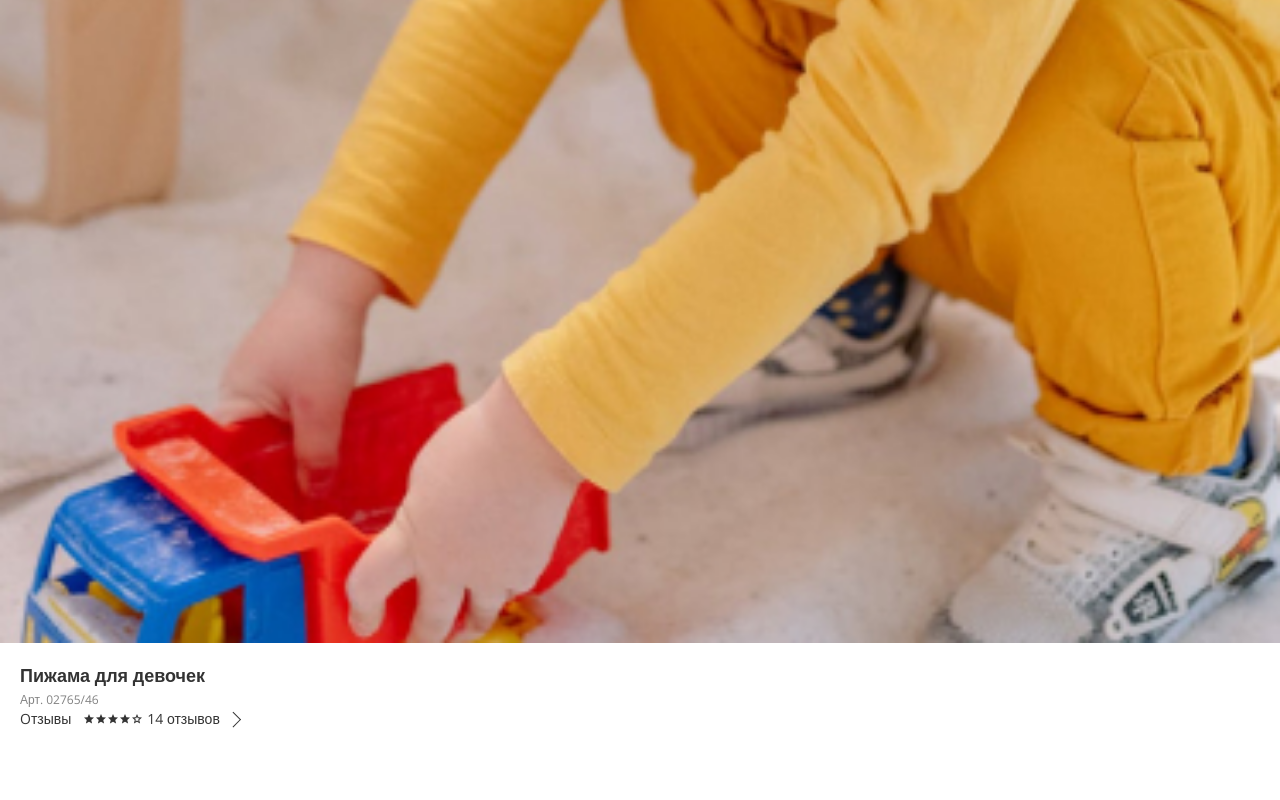
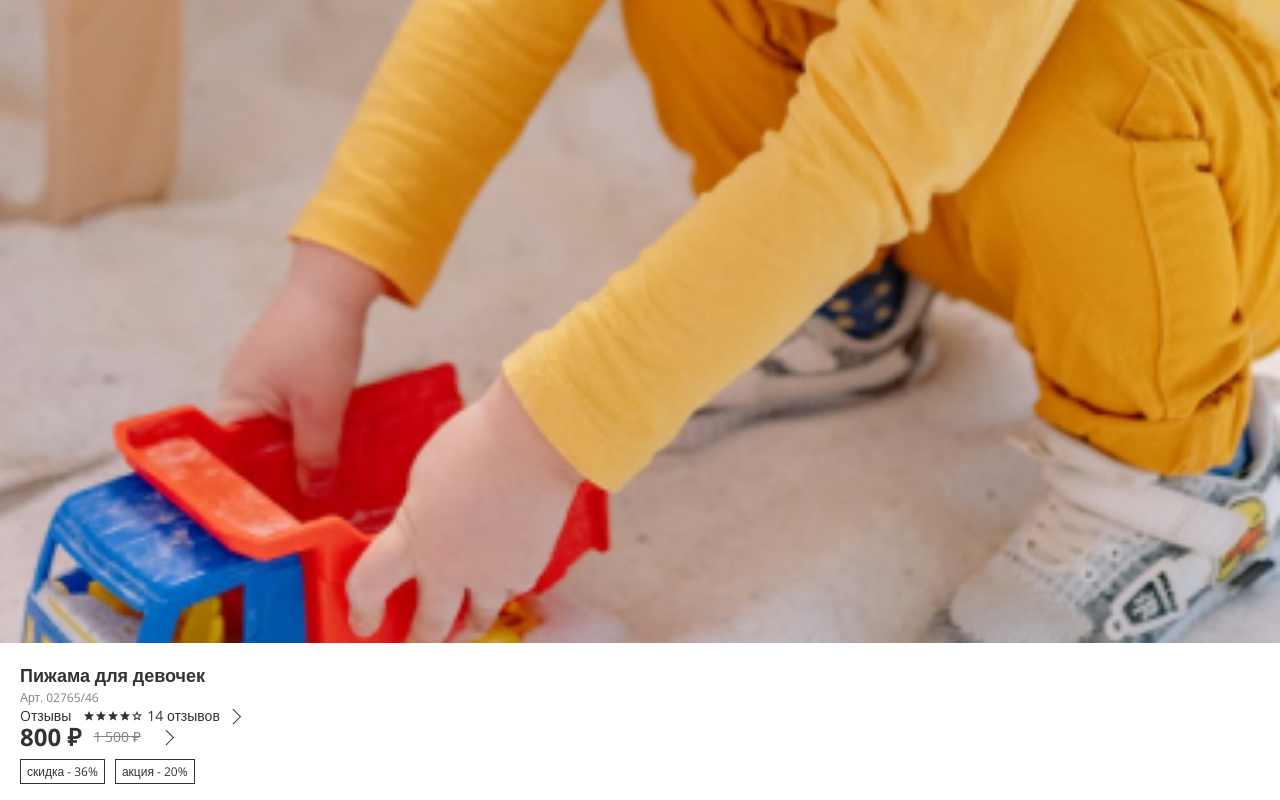
Before and after one commit to wzdorowa/online-store-pag, a Vue app: page / in a window 1280 px wide. Shown: the part 1067-1867 px from the top of the page. Before the commit the page ends 1815 px from the top, so only its background shows below. Built offline with nearby package versions, Linux system fonts and the light colour scheme.

Commit message:
Добавила компонент AppPrice ответственный за отрисовку стоимости товара

```diff
--- a/src/App.vue
+++ b/src/App.vue
@@ -26,6 +26,11 @@ export default {
         reviews: {
           rating: 4,
           numberReviews: 14
+        },
+        price: {
+          base: 1500,
+          discountPrice: 800,
+          tags: ['скидка - 36%', 'акция - 20%']
         }
       }
     }
@@ -44,6 +49,7 @@ export default {
 
 #app {
   font-family: 'Open Sans', Arial, Helvetica, sans-serif;
+  font-size: 14px;
   -webkit-font-smoothing: antialiased;
   -moz-osx-font-smoothing: grayscale;
   color: #333333;
--- /dev/null
+++ b/src/components/AppLink.vue
@@ -0,0 +1,20 @@
+<template lang="pug">
+span.link(href=link)
+</template>
+
+<script>
+export default {
+  props: ['link']
+}
+</script>
+
+<style lang="scss" scoped>
+  .link {
+      display: inline-block;
+      width: 10.5px;
+      height: 10.5px;
+      border-top: 1px solid #333333;
+      border-right: 1px solid #333333;
+      transform: rotate(45deg);
+    }
+</style>
--- /dev/null
+++ b/src/components/AppPrice.vue
@@ -0,0 +1,64 @@
+<template lang="pug">
+.price
+  .price__cost
+    span.price__current-value(v-if="price.discountPrice !== undefined") {{formatCost(price.discountPrice)}} &#x20bd
+    span.price__base.price__base_crossed-out(v-if="price.discountPrice !== undefined") {{formatCost(price.base)}} &#x20bd
+    span.price__current-value(v-if="price.discountPrice === undefined") {{formatCost(price.base)}} &#x20bd
+    AppLink(v-bind:link="'/'")
+  .price__tags(v-if="price.tags !== undefined")
+    span.price__tag(v-for="tag in price.tags") {{tag}}
+</template>
+
+<script>
+import AppLink from '@/components/AppLink.vue'
+
+export default {
+  props: ['price'],
+  methods: {
+    formatCost(cost) {
+      const value = cost.toLocaleString('ru-RU')
+      return value
+    }
+  },
+  components: {
+    AppLink
+  }
+}
+</script>
+
+<style lang="scss" scoped>
+  .price {
+    &__cost {
+      display: flex;
+      align-items: center;
+    }
+
+    &__current-value {
+      display: inline-block;
+      font-weight: bold;
+      font-size: 24px;
+      line-height: 24px;
+      margin-right: 12px;
+    }
+
+    &__base {
+      display: inline-block;
+      line-height: 20px;
+      text-decoration: line-through;
+      color: #828282;
+      margin-right: 20px;
+    }
+
+    &__tags {
+      margin-top: 12px;
+    }
+
+    &__tag {
+      font-size: 12px;
+      line-height: 16px;
+      padding: 3px 6px;
+      border: 1px solid #333333;
+      margin-right: 10px;
+    }
+  }
+</style>
--- a/src/components/AppProduct.vue
+++ b/src/components/AppProduct.vue
@@ -13,6 +13,11 @@
             v-bind:reviews="product.reviews"
           />
       </div>
+      <div class="product__price">
+        <AppPrice
+          v-bind:price="product.price"
+        />
+      </div>
     </div>
   </div>
 
@@ -21,11 +26,12 @@
 <script>
 import AppSlider from '@/components/AppSlider.vue'
 import AppReviews from '@/components/AppReviews.vue'
+import AppPrice from '@/components/AppPrice.vue'
 
 export default {
   props: ['product'],
   components: {
-    AppSlider, AppReviews
+    AppSlider, AppReviews, AppPrice
   }
 }
 </script>
--- a/src/components/AppReviews.vue
+++ b/src/components/AppReviews.vue
@@ -3,16 +3,17 @@
   .reviews__rating
     AppRating(v-bind:ratingStar="reviews.rating")
   span.reviews__text {{reviews.numberReviews}} {{this.convertNumToWordform(reviews.numberReviews, wordForms)}}
-  a.reviews__link(href='/')
+  AppLink(v-bind:link="'/'")
 </template>
 
 <script>
 import AppRating from '@/components/AppRating.vue'
+import AppLink from '@/components/AppLink.vue'
 
 export default {
   props: ['reviews'],
   components: {
-    AppRating
+    AppRating, AppLink
   },
   data() {
     return {
@@ -56,14 +57,5 @@ export default {
     &__text {
       margin-right: 8px;
     }
-
-    &__link {
-      display: block;
-      width: 10.5px;
-      height: 10.5px;
-      border-top: 1px solid #333333;
-      border-right: 1px solid #333333;
-      transform: rotate(45deg);
-    }
   }
 </style>
```
